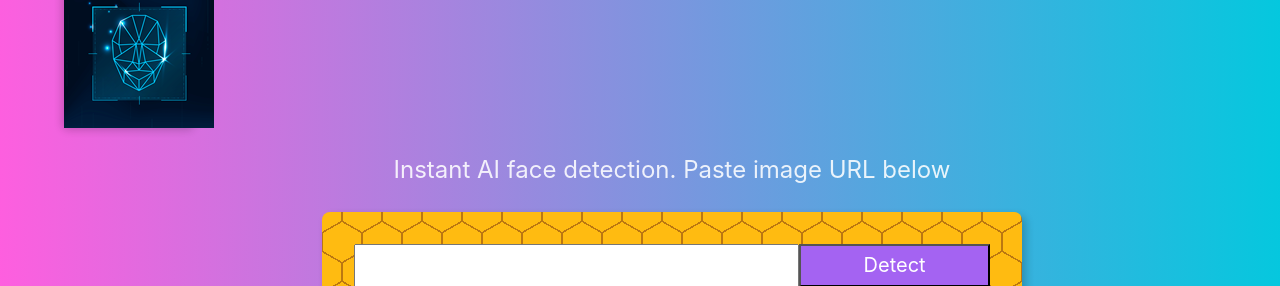
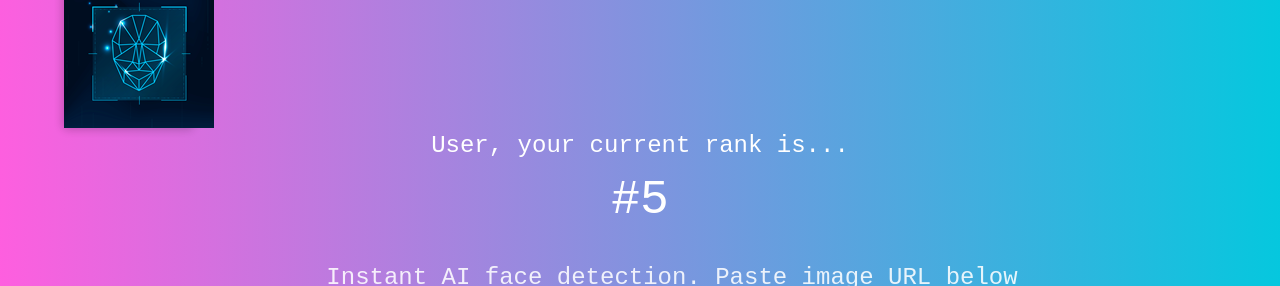
Before and after one commit to kimonkekes/DetectifAI, a React (Vite) app: page / in a window 1280 px wide. Shown: the part 138-424 px from the top of the page. Built offline with nearby package versions, Linux system fonts and the light colour scheme.

Commit message:
Front-end visual embellishment

```diff
--- a/package.json
+++ b/package.json
@@ -10,6 +10,8 @@
     "preview": "vite preview"
   },
   "dependencies": {
+    "core-js": "^3.36.0",
+    "particles-bg": "^2.5.5",
     "react": "^18.2.0",
     "react-dom": "^18.2.0",
     "react-parallax-tilt": "^1.7.212"
--- a/src/App.css
+++ b/src/App.css
@@ -7,3 +7,12 @@
   display: flex;
   justify-content: center;
 }
+
+.particles {
+  position: fixed;
+  top: 0;
+  right: 0;
+  bottom: 0;
+  left: 0;
+  z-index: -1;
+}
--- a/src/App.jsx
+++ b/src/App.jsx
@@ -1,18 +1,24 @@
 import Navigation from './components/Navigation/Navigation'
 import Logo from './components/Logo/Logo'
 import ImageLinkForm from './components/ImageLinkForm/ImageLinkForm'
+import Rank from './components/Rank/Rank'
+import ParticlesBg from 'particles-bg'
 import './App.css'
 
 function App() {
 
 
   return (
+    <>
     <div className='App'>
       <Navigation />
       <Logo />
+      <Rank />
       <ImageLinkForm />
       {/* <FaceRecognition /> */}
     </div>
+    <ParticlesBg className='particles' type='cobweb' bg={true} />
+    </>
   )
 }
 
--- /dev/null
+++ b/src/components/Rank/Rank.jsx
@@ -0,0 +1,14 @@
+const Rank= () => {
+    return (
+      <div>
+        <div className='white f3 center'>
+          {'User, your current rank is...'}
+        </div>
+        <div className='white f1 center'>
+          {'#5'}
+        </div>
+      </div>
+    )
+}
+
+export default Rank
--- a/src/index.css
+++ b/src/index.css
@@ -1,5 +1,5 @@
 :root {
-  font-family: Inter, system-ui, Avenir, Helvetica, Arial, sans-serif;
+  font-family: 'Courier New', Courier, monospace;
   line-height: 1.5;
   font-weight: 400;
   height: 100vh;
@@ -18,6 +18,12 @@ body {
   margin: 0;
   padding: 0;
   background: linear-gradient(89deg, #ff5edf 0%, #04c8de 100%);
+  position: fixed;
+  top: 0;
+  right: 0;
+  bottom: 0;
+  left: 0;
+  z-index: -1;
 }
 
 button {
```
Also changed, not shown: 1 other file (tests, documents, lock files or other folders).
